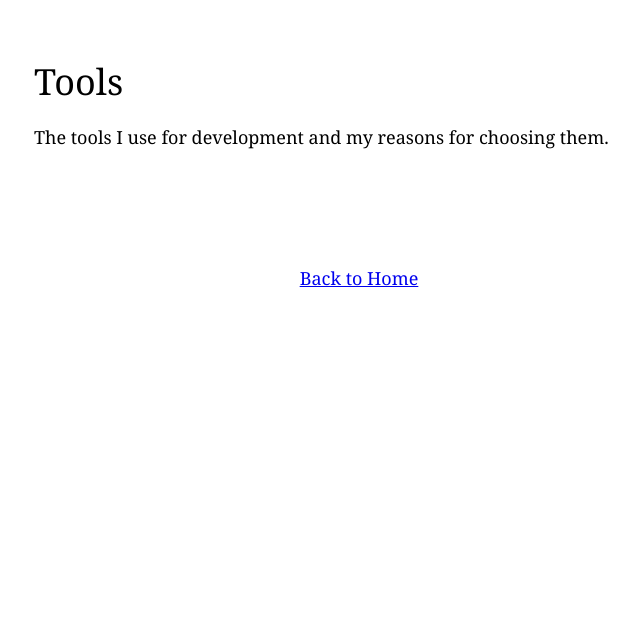
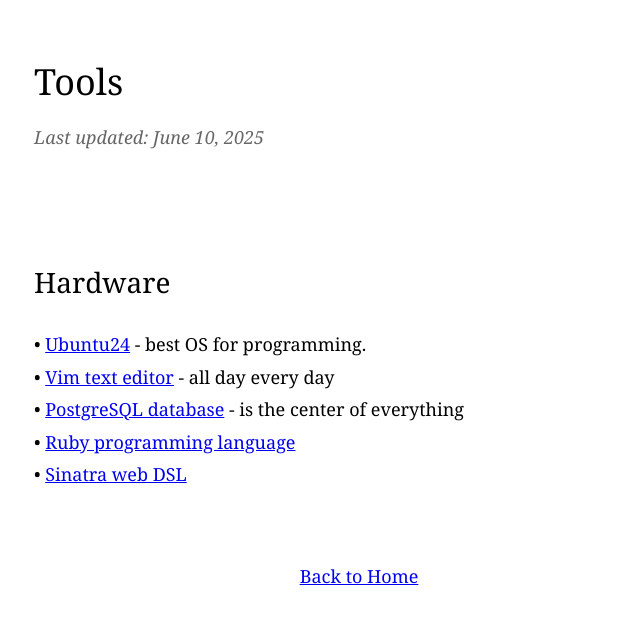
Before and after one commit to Xurshidbek079/blogsite, a Django app: page /tools/ in a window 1280 px wide. Shown: the top 624 px of the page, without its empty margins (281-921 px from the left). Run offline with Django 4.2, Linux system fonts and the light colour scheme; data comes from the database, SQL or seed files in the repository.

Commit message:
Simplify tools page with new ToolSection model and fix HTML rendering

```diff
--- a/blog/models.py
+++ b/blog/models.py
@@ -183,46 +183,17 @@
 
 
 # Tools Models
-class ToolCategory(models.Model):
-    name = models.CharField('Name', max_length=100)
-    description = models.TextField('Description', blank=True)
-    icon = models.CharField('Icon', max_length=50, blank=True)
-    order = models.PositiveIntegerField('Order', default=0)
-
-    class Meta:
-        ordering = ['order']
-        verbose_name = 'Tool Category'
-        verbose_name_plural = 'Tool Categories'
-
-    def __str__(self):
-        return self.name
-
-
-class Tool(models.Model):
-    PROFICIENCY_CHOICES = [
-        ('beginner', 'Beginner'),
-        ('intermediate', 'Intermediate'),
-        ('advanced', 'Advanced'),
-        ('expert', 'Expert'),
-    ]
-
-    name = models.CharField('Name', max_length=100)
-    category = models.ForeignKey(ToolCategory, on_delete=models.CASCADE, verbose_name='Category')
-    description = models.TextField('Description')
-    logo = models.ImageField('Logo', upload_to='images/tools/logos/', blank=True, null=True)
-    website_url = models.URLField('Website URL', blank=True, null=True)
-    proficiency = models.CharField('Proficiency level', max_length=20, choices=PROFICIENCY_CHOICES)
-    years_experience = models.DecimalField('Years of experience', max_digits=4, decimal_places=1, blank=True, null=True)
-    is_favorite = models.BooleanField('Favorite', default=False)
-    is_currently_using = models.BooleanField('Currently using', default=True)
-    notes = models.TextField('Notes', blank=True)
+class ToolSection(models.Model):
+    title = models.CharField('Section Title', max_length=100)
+    content = models.TextField('Content', help_text='Each tool on a new line. Format: <a href="url">Tool Name</a> - description')
+    last_updated = models.DateField('Last Updated', auto_now=True)
     order = models.PositiveIntegerField('Order', default=0)
     created_at = models.DateTimeField('Created at', auto_now_add=True)
 
     class Meta:
-        ordering = ['category__order', 'order', 'name']
-        verbose_name = 'Tool'
-        verbose_name_plural = 'Tools'
+        ordering = ['order', 'title']
+        verbose_name = 'Tool Section'
+        verbose_name_plural = 'Tool Sections'
 
     def __str__(self):
-        return f"{self.name} ({self.category.name})"
+        return self.title
--- a/blog/views.py
+++ b/blog/views.py
@@ -4,7 +4,7 @@
 from itertools import groupby
 from .models import (
     BlogPost, AboutSection, Project, Book,
-    NowActivity, Tool, ToolCategory
+    NowActivity, ToolSection
 )
 
 
@@ -108,11 +108,8 @@
 
     def get_context_data(self, **kwargs):
         context = super().get_context_data(**kwargs)
-        # Get tools ordered by category and then by order within category
-        all_tools = Tool.objects.select_related('category').order_by('category__order', 'order')
-        # Group tools by category
-        context['tools_by_category'] = groupby(all_tools, key=lambda tool: tool.category)
-        context['categories'] = ToolCategory.objects.all()
-        context['favorite_tools'] = Tool.objects.filter(is_favorite=True)
-        context['currently_using'] = Tool.objects.filter(is_currently_using=True)
+        context['tool_sections'] = ToolSection.objects.all()
+        # Get the latest update date across all sections
+        latest_section = ToolSection.objects.order_by('-last_updated').first()
+        context['last_updated'] = latest_section.last_updated if latest_section else None
         return context
--- a/templates/base.html
+++ b/templates/base.html
@@ -186,6 +186,16 @@
             margin-top: auto;
         }
 
+        /* Tools page styles */
+        .tool-section {
+            margin-bottom: 3em;
+        }
+
+        .tool-content {
+            line-height: 1.8;
+            padding-left: 0;
+        }
+
         /* Activity and Now page styles */
         .activity-section {
             margin-bottom: 3em;
--- a/templates/blog/tools.html
+++ b/templates/blog/tools.html
@@ -1,100 +1,27 @@
 {% extends 'base.html' %}
-{% load static %}
 
 {% block title %}Tools - Xurshid's Blog{% endblock %}
 
 {% block content %}
     <header>
         <h1>Tools</h1>
+        {% if last_updated %}
+            <p class="meta">Last updated: {{ last_updated|date:"F d, Y" }}</p>
+        {% endif %}
     </header>
 
     <main>
-        {% if tools_by_category %}
-            <p>The tools I use for development and my reasons for choosing them.</p>
-
-            {% for category_group in tools_by_category %}
-                <h2>{{ category_group.grouper.name }}</h2>
-
-                {% for tool in category_group.list %}
-                    <div class="tool-section">
-                        {% if tool.logo %}
-                            <img src="{{ tool.logo.url }}" alt="{{ tool.name }} logo" class="tool-logo">
-                        {% endif %}
-
-                        <h3>{{ tool.name }}</h3>
-
-                        {% if tool.proficiency %}
-                            <p><strong>Proficiency:</strong> {{ tool.get_proficiency_display }}</p>
-                        {% endif %}
-
-                        {% if tool.years_experience %}
-                            <p><strong>Experience:</strong> {{ tool.years_experience }} years</p>
-                        {% endif %}
-
-                        <div class="tool-description">
-                            {{ tool.description|linebreaks }}
-                        </div>
-
-                        {% if tool.is_favorite %}
-                            <p class="favorite-tool"><strong>⭐ Favorite Tool</strong></p>
-                        {% endif %}
-
-                        {% if not tool.is_currently_using %}
-                            <p class="deprecated-tool"><em>No longer using</em></p>
-                        {% endif %}
-
-                        {% if tool.website_url %}
-                            <p><a href="{{ tool.website_url }}" target="_blank">Visit Website</a></p>
-                        {% endif %}
-
-                        {% if tool.notes %}
-                            <div class="tool-notes">
-                                <p><strong>Notes:</strong></p>
-                                {{ tool.notes|linebreaks }}
-                            </div>
-                        {% endif %}
+        {% if tool_sections %}
+            {% for section in tool_sections %}
+                <div class="tool-section">
+                    <h2>{{ section.title }}</h2>
+                    <div class="tool-content">
+                        {{ section.content|safe|linebreaksbr }}
                     </div>
-                {% endfor %}
+                </div>
             {% endfor %}
         {% else %}
-            <!-- Fallback content -->
-            <p>The tools I use for development and my reasons for choosing them.</p>
-
-            <h2>Development</h2>
-
-            <p><strong>VS Code</strong> - Primary code editor. Excellent Python extension, Git integration, and debugging capabilities.</p>
-
-            <p><strong>PyCharm</strong> - For large Django projects. Intelligent code completion and refactoring tools are amazing.</p>
-
-            <p><strong>Git</strong> - For version control. Integration with GitHub and GitLab.</p>
-
-            <h2>Backend</h2>
-
-            <p><strong>Python</strong> - Primary programming language. With Django and FastAPI frameworks.</p>
-
-            <p><strong>PostgreSQL</strong> - Database. For reliability and performance.</p>
-
-            <p><strong>Redis</strong> - For caching and session storage.</p>
-
-            <h2>Deployment</h2>
-
-            <p><strong>Docker</strong> - For containerization. Local development and production consistency.</p>
-
-            <p><strong>DigitalOcean</strong> - VPS hosting. Simple and reliable.</p>
-
-            <p><strong>Gunicorn</strong> - Python WSGI HTTP server. For production deployment.</p>
-
-            <h2>Productivity</h2>
-
-            <p><strong>Notion</strong> - Note-taking and project planning. As a knowledge base.</p>
-
-            <p><strong>Postman</strong> - For API testing and documentation.</p>
-
-            <p><strong>Termius</strong> - SSH client. Convenient for server management.</p>
-
-            <p>This list changes over time. It's important to try new tools and choose the most effective ones.</p>
-
-            <p><em>To see dynamic content here, add tools in the admin panel under "Tools".</em></p>
+            <p>No tools have been added yet.</p>
         {% endif %}
     </main>
 
```
Also changed, not shown: blog/admin.py (+9 -26 lines), blog/migrations/0010_toolsection_delete_tool_delete_toolcategory.py (added), db.sqlite3, 2 other files.
